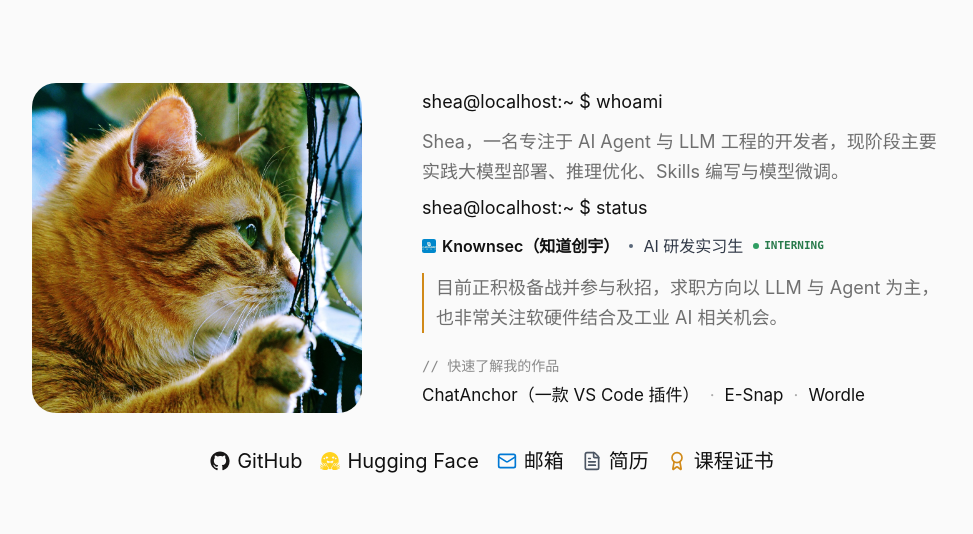
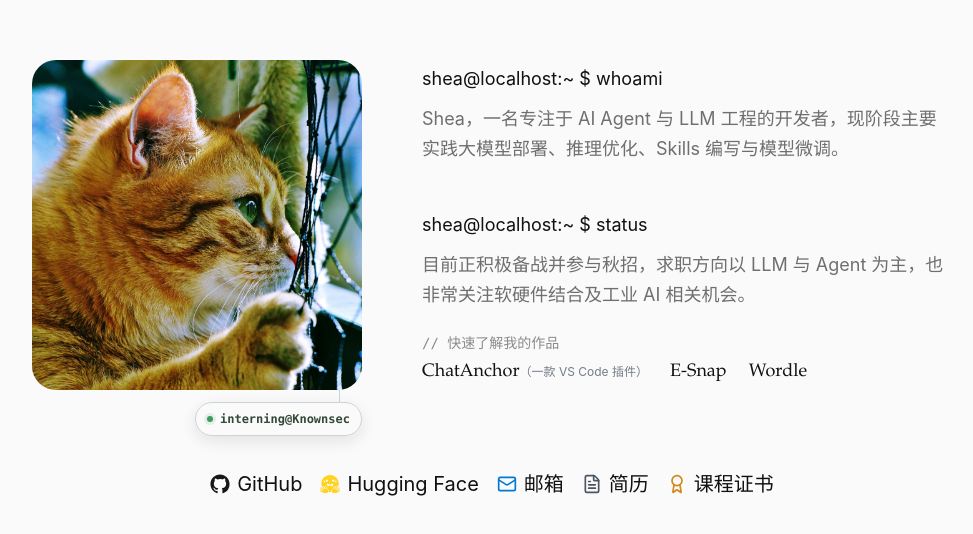
Before and after one commit to ascendho/ascendho.github.io, a Next.js app: page / in a window 1280 px wide. Shown: the part 120-654 px from the top of the page, without its empty margins (148-1121 px from the left). Built offline with nearby package versions, Linux system fonts and the light colour scheme.

Commit message:
优化主页状态挂件

```diff
--- a/src/app/globals.css
+++ b/src/app/globals.css
@@ -58,8 +58,10 @@
 }
 
 .home-image-wrap {
+  position: relative;
   width: 330px;
   min-height: 0;
+  margin-bottom: 46px;
   flex-shrink: 0;
   aspect-ratio: 1;
 }
@@ -72,6 +74,60 @@
   border-radius: 24px;
   object-fit: cover;
   object-position: 60% 50%;
+}
+
+.home-internship-badge {
+  position: absolute;
+  z-index: 1;
+  top: calc(100% + 12px);
+  right: 0;
+  display: inline-flex;
+  align-items: center;
+  gap: 7px;
+  padding: 7px 11px;
+  border: 1px solid #cbd2da;
+  border-radius: 999px;
+  background: rgb(250 250 250 / 96%);
+  box-shadow: 0 5px 16px rgb(17 24 39 / 10%);
+  color: #34473b;
+  font-family: ui-monospace, SFMono-Regular, Menlo, Monaco, Consolas, "Liberation Mono", monospace;
+  font-size: 12px;
+  font-weight: 600;
+  line-height: 18px;
+  text-decoration: none;
+  white-space: nowrap;
+  transition:
+    border-color 180ms ease,
+    box-shadow 180ms ease;
+}
+
+.home-internship-badge::before {
+  position: absolute;
+  right: 21px;
+  bottom: 100%;
+  width: 1px;
+  height: 13px;
+  background: #cbd2da;
+  content: "";
+}
+
+.home-internship-badge > span {
+  width: 6px;
+  height: 6px;
+  flex: none;
+  border-radius: 50%;
+  background: #3d9a61;
+  box-shadow: 0 0 0 3px rgb(61 154 97 / 12%);
+}
+
+.home-internship-badge:hover {
+  border-color: #8ea197;
+  box-shadow: 0 7px 18px rgb(17 24 39 / 13%);
+}
+
+.home-internship-badge:focus-visible {
+  outline: 2px solid #34473b;
+  outline-offset: 3px;
 }
 
 .home-terminal {
@@ -123,76 +179,8 @@
   font: inherit;
 }
 
-.home-internship {
-  display: flex;
-  flex-wrap: wrap;
-  align-items: center;
-  gap: 2px 10px;
+.home-focus {
   margin: 10px 0 0;
-  color: var(--text-primary);
-  font-size: 16px;
-  line-height: 26px;
-}
-
-.home-internship-position {
-  display: inline-flex;
-  min-width: 0;
-  align-items: center;
-}
-
-.home-internship-company {
-  display: inline-flex;
-  align-items: center;
-  gap: 6px;
-  color: #24577a;
-  font-weight: 600;
-}
-
-.home-internship-company img {
-  width: 14px;
-  height: 14px;
-  flex: none;
-  border-radius: 2px;
-  object-fit: cover;
-}
-
-.home-internship-separator {
-  width: 4px;
-  height: 4px;
-  flex: none;
-  margin: 0 10px;
-  border-radius: 50%;
-  background: #596779;
-}
-
-.home-internship-role {
-  color: #303846;
-  font-weight: 400;
-}
-
-.home-internship-status {
-  display: inline-flex;
-  align-items: center;
-  gap: 5px;
-  color: #287a4b;
-  font-family: ui-monospace, SFMono-Regular, Menlo, Monaco, Consolas, "Liberation Mono", monospace;
-  font-size: 11px;
-  font-weight: 600;
-  line-height: 20px;
-}
-
-.home-internship-status > span {
-  width: 6px;
-  height: 6px;
-  flex: none;
-  border-radius: 50%;
-  background: #2f9e62;
-}
-
-.home-focus {
-  margin: 14px 0 0;
-  padding-left: 12px;
-  border-left: 2px solid #d18a19;
 }
 
 .home-works {
@@ -204,27 +192,46 @@
   color: #8a8a8a;
   font-family: ui-monospace, SFMono-Regular, Menlo, Monaco, Consolas, "Liberation Mono", monospace;
   font-size: 14px;
+  font-weight: 400;
   line-height: 22px;
 }
 
 .home-works-links {
   display: flex;
   flex-wrap: wrap;
-  gap: 0 10px;
+  align-items: baseline;
+  gap: 2px 22px;
   margin: 4px 0 0;
+  padding: 0;
   color: var(--text-primary);
-  font-size: 17px;
+  list-style: none;
+}
+
+.home-works-links li,
+.home-works-links a {
+  display: inline-flex;
+  align-items: baseline;
+}
+
+.home-terminal .home-works-links a {
+  text-decoration-thickness: 1px;
+  text-underline-offset: 5px;
+}
+
+.home-work-title {
+  font-family: ui-serif, "Iowan Old Style", "Palatino Linotype", "Songti SC", STSong, Georgia,
+    serif;
+  font-size: 18px;
+  font-weight: 400;
   line-height: 28px;
 }
 
-.home-works-links > span {
-  display: inline-flex;
-  align-items: baseline;
-  gap: 10px;
-}
-
-.home-works-separator {
-  color: #aaaaaa;
+.home-work-qualifier {
+  color: #747c87;
+  font-family: -apple-system, BlinkMacSystemFont, "Segoe UI", Roboto, Helvetica, Arial, sans-serif;
+  font-size: 12px;
+  font-weight: 400;
+  line-height: 20px;
 }
 
 .home-terminal a,
@@ -836,6 +843,7 @@
   }
 
   .home-terminal a,
+  .home-internship-badge,
   .page-back-link,
   .certificate-card,
   .certificate-preview-link,
@@ -844,4 +852,5 @@
   .demo-back {
     transition: none;
   }
+
 }
--- a/src/app/page.tsx
+++ b/src/app/page.tsx
@@ -24,6 +24,16 @@
               decoding="async"
               fetchPriority="high"
             />
+            <a
+              className="home-internship-badge"
+              href={profile.internship.href}
+              aria-label={`正在${profile.internship.companyZh}担任${profile.internship.role}`}
+              title={`正在${profile.internship.companyZh}担任${profile.internship.role}`}
+              {...externalLinkProps(profile.internship.href)}
+            >
+              <span aria-hidden="true" />
+              interning@Knownsec
+            </a>
           </div>
 
           <div className="home-terminal">
@@ -41,54 +51,26 @@
               <code className="home-prompt">
                 {profile.terminalUser}@localhost:~ $ status
               </code>
-              <p className="home-internship">
-                <span className="home-internship-position">
-                  <a
-                    className="home-internship-company"
-                    href={profile.internship.href}
-                    {...externalLinkProps(profile.internship.href)}
-                  >
-                    <img
-                      src={profile.internship.logoSrc}
-                      alt=""
-                      width="14"
-                      height="14"
-                      aria-hidden="true"
-                    />
-                    <span>
-                      {profile.internship.company}（{profile.internship.companyZh}）
-                    </span>
-                  </a>
-                  <span className="home-internship-separator" aria-hidden="true" />
-                  <span className="home-internship-role">{profile.internship.role}</span>
-                </span>
-                <span className="home-internship-status">
-                  <span aria-hidden="true" />
-                  {profile.internship.status}
-                </span>
-              </p>
               <p className="home-focus">{profile.focus}</p>
               {profile.showWorks ? (
                 <div className="home-works">
                   <p className="home-works-label">// 快速了解我的作品</p>
-                  <p className="home-works-links">
-                    {projects.map((project, index) => {
+                  <ul className="home-works-links">
+                    {projects.map((project) => {
                       const href = getProjectPrimaryHref(project);
 
                       return (
-                        <span key={project.slug}>
-                          {index > 0 ? (
-                            <span className="home-works-separator" aria-hidden="true">
-                              ·
-                            </span>
-                          ) : null}
+                        <li key={project.slug}>
                           <a href={href} {...externalLinkProps(href)}>
-                            {project.title}
+                            <span className="home-work-title">{project.title}</span>
+                            {project.qualifier ? (
+                              <span className="home-work-qualifier">（{project.qualifier}）</span>
+                            ) : null}
                           </a>
-                        </span>
+                        </li>
                       );
                     })}
-                  </p>
+                  </ul>
                 </div>
               ) : null}
             </div>
--- a/src/lib/site-data.ts
+++ b/src/lib/site-data.ts
@@ -155,6 +155,7 @@
 export type Project = Readonly<{
   slug: string;
   title: string;
+  qualifier?: string;
   description: string;
   tags: ReadonlyArray<string>;
   repoHref: string;
@@ -164,7 +165,8 @@
 export const projects = [
   {
     slug: "chat-anchor",
-    title: "ChatAnchor（一款 VS Code 插件）",
+    title: "ChatAnchor",
+    qualifier: "一款 VS Code 插件",
     description:
       "本地 VS Code 扩展，在项目文件夹改名或移动后，仍可将 Codex、Cursor Agent CLI 与 OpenCode 会话重新连接到项目。",
     tags: ["TypeScript", "VS Code", "Codex", "Cursor", "OpenCode"],
```
